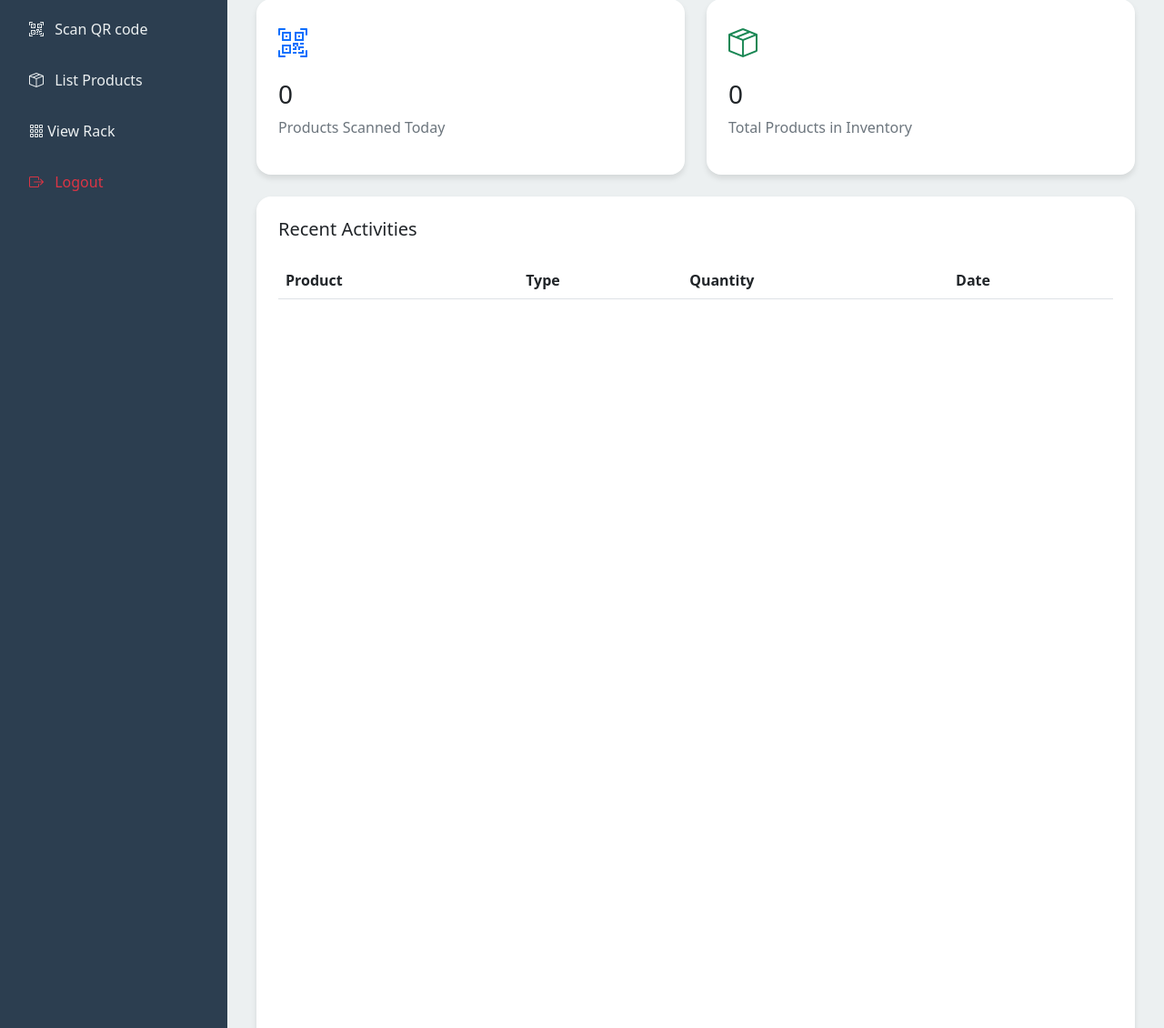
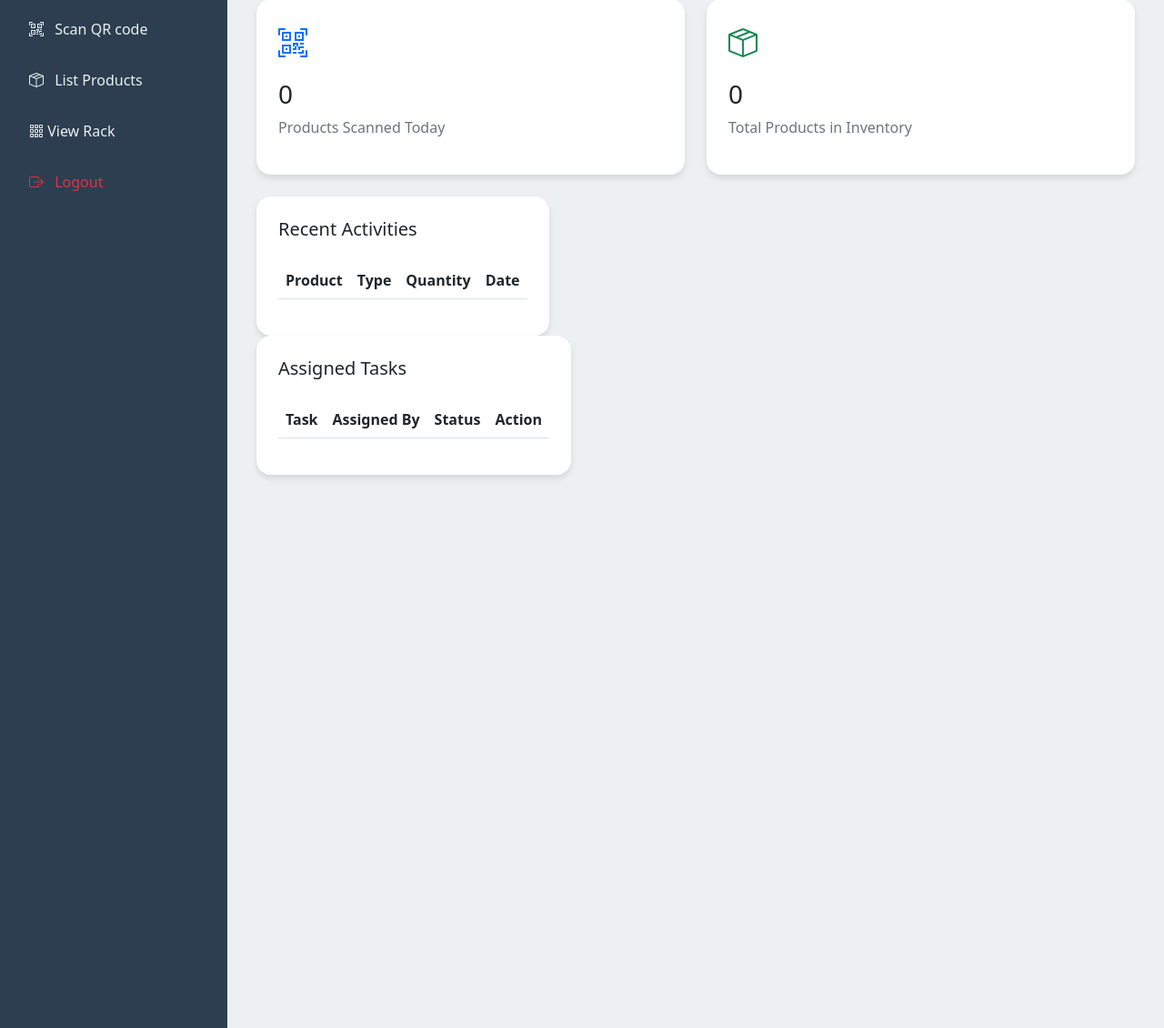
Before and after one commit to ajwildr/cloudware, a PHP site: page /pages/worker_dashboard.php in a window 1280 px wide. Shown: the part 364-1494 px from the top of the page at 91% size. Run offline with PHP 8.4, Linux system fonts and the light colour scheme; the visitor is signed in with stand-in values (Sample User, id 1); data that the repository does not hold is empty.

Commit message:
Update worker_dashboard.php

```diff
--- a/pages/worker_dashboard.php
+++ b/pages/worker_dashboard.php
@@ -202,29 +202,18 @@ $notifications = $notif_stmt->get_result();
             padding: 1.5rem;
             box-shadow: 0 4px 6px rgba(0, 0, 0, 0.1);
             transition: transform 0.3s ease;
-            display: flex;
-            flex-direction: column;
-            height: 100%; /* Ensures the card takes full height */
-            margin-bottom: 1rem;
-        }
-
-        /* Table Wrapper to Allow Scrolling */
-        .table-responsive {
-            flex-grow: 1;
-            overflow-y: auto;
-            max-height: 60vh; /* Limits height and enables scrolling */
+            display: block; /* Ensures it wraps content */
+            width: fit-content; /* Wrap width based on content */
+            max-width: 100%; /* Prevents overflow */
         }
 
         /* Badge Styling */
         .badge {
             padding: 0.4rem 0.8rem;
             font-size: 0.85rem;
+            display: inline-block; /* Prevents stretching */
         }
 
-        /* Button Styling */
-        .btn-sm {
-            padding: 0.3rem 0.6rem;
-        }
 
 
         /* Mobile Responsive */
@@ -403,9 +392,6 @@ $notifications = $notif_stmt->get_result();
 
             <div class="activity-card">
                 <h5 class="card-title mb-4">Assigned Tasks</h5>
-
-                <!-- Table wrapper for scrolling -->
-                <div class="table-responsive">
                 <table class="table table-hover">
                     <thead>
                         <tr>
@@ -440,7 +426,7 @@ $notifications = $notif_stmt->get_result();
                     </tbody>
                 </table>
             </div>
-            </div>
+
 
 
         </div>
```
Lines whose indentation alone changed are shown as unchanged.
